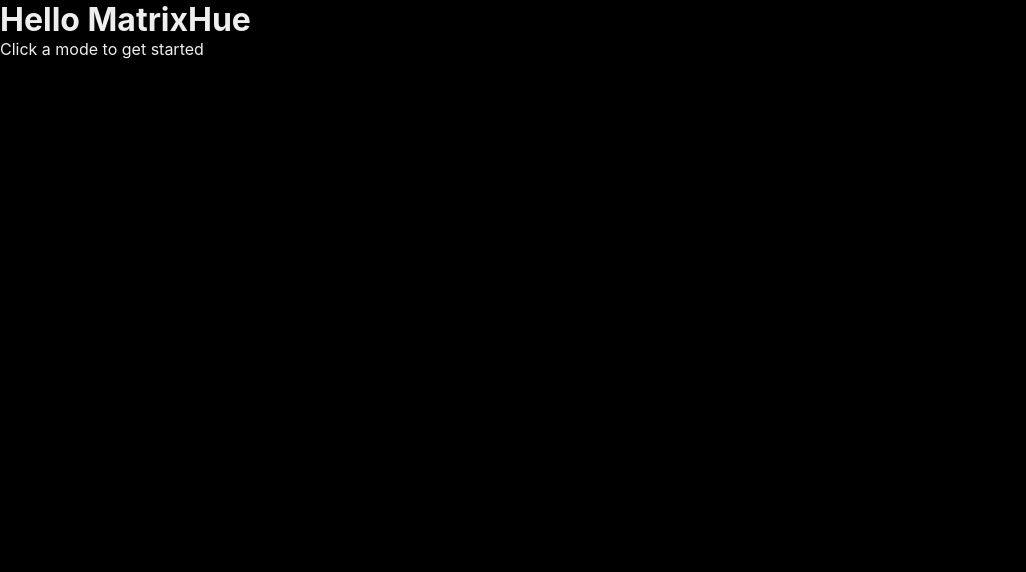
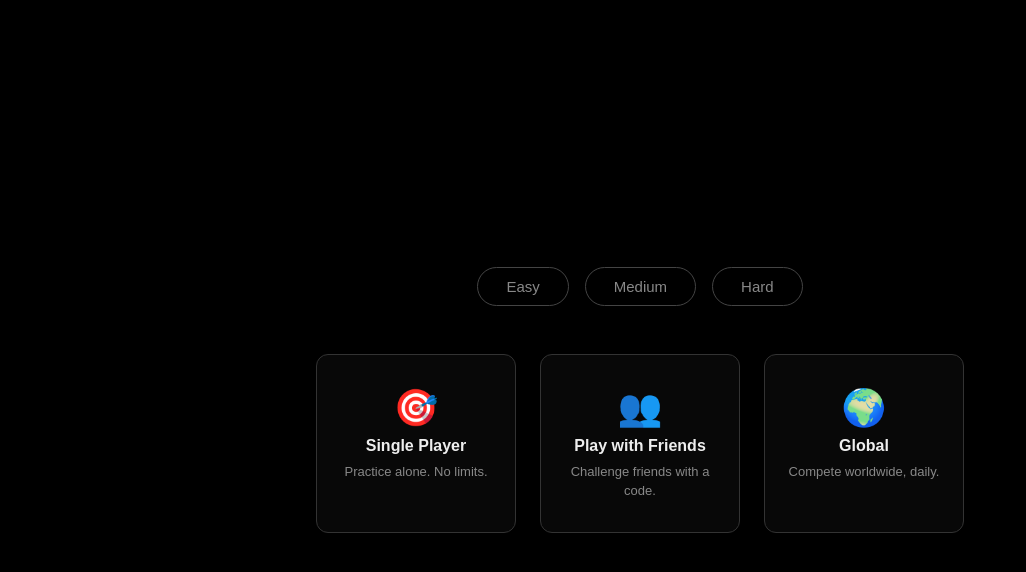
Before and after one commit to RohithAchar/matrix-hue, a React (Vite) app in the folder client/: page / in a window 1280 px wide. Shown: the top 572 px of the page, without its empty margins (0-1026 px from the left). Built offline with nearby package versions, Linux system fonts and the light colour scheme.

Commit message:
feat: home page UI — GameContext, difficulty pills, mode cards, GSAP background shift

```diff
--- a/client/src/App.css
+++ b/client/src/App.css
@@ -33,3 +33,169 @@
   display: flex;
   flex-direction: column;
 }
+
+.app {
+  height: 100%;
+  width: 100%;
+}
+
+.home {
+  height: 100%;
+  width: 100%;
+  display: flex;
+  align-items: center;
+  justify-content: center;
+  background-color: #000;
+}
+
+.home-content {
+  display: flex;
+  flex-direction: column;
+  align-items: center;
+  gap: 48px;
+}
+
+.difficulty-selector {
+  display: flex;
+  gap: 16px;
+}
+
+.pill {
+  padding: 10px 28px;
+  border-radius: 999px;
+  border: 1px solid #444;
+  background: transparent;
+  color: #888;
+  font-size: 15px;
+  cursor: pointer;
+  transition: background 0.2s, color 0.2s, border-color 0.2s;
+}
+
+.pill:hover {
+  color: #ccc;
+  border-color: #666;
+}
+
+.pill.active {
+  background: rgba(255, 255, 255, 0.08);
+  color: #fff;
+  border-color: #888;
+  box-shadow: 0 0 12px rgba(255, 255, 255, 0.1);
+}
+
+.mode-cards {
+  display: flex;
+  gap: 24px;
+}
+
+.mode-card {
+  display: flex;
+  flex-direction: column;
+  align-items: center;
+  gap: 8px;
+  width: 200px;
+  padding: 32px 20px;
+  border-radius: 12px;
+  border: 1px solid #333;
+  background: rgba(255, 255, 255, 0.03);
+  color: #ccc;
+  cursor: pointer;
+  transition: background 0.2s, border-color 0.2s;
+}
+
+.mode-card:hover {
+  background: rgba(255, 255, 255, 0.06);
+  border-color: #555;
+}
+
+.mode-card.selected {
+  border-color: #888;
+  background: rgba(255, 255, 255, 0.08);
+}
+
+.mode-icon {
+  font-size: 36px;
+}
+
+.mode-title {
+  font-size: 16px;
+  font-weight: 600;
+  color: #eee;
+}
+
+.mode-desc {
+  font-size: 13px;
+  color: #888;
+  text-align: center;
+  line-height: 1.4;
+}
+
+.name-modal-overlay {
+  position: fixed;
+  inset: 0;
+  background: rgba(0, 0, 0, 0.7);
+  display: flex;
+  align-items: center;
+  justify-content: center;
+  z-index: 100;
+}
+
+.name-modal {
+  background: #1a1a1a;
+  border: 1px solid #444;
+  border-radius: 12px;
+  padding: 32px;
+  width: 320px;
+  display: flex;
+  flex-direction: column;
+  gap: 16px;
+}
+
+.name-modal h2 {
+  font-size: 20px;
+  font-weight: 600;
+  color: #eee;
+  text-align: center;
+}
+
+.name-modal form {
+  display: flex;
+  flex-direction: column;
+  gap: 12px;
+}
+
+.name-modal input {
+  padding: 10px 14px;
+  border-radius: 8px;
+  border: 1px solid #444;
+  background: #222;
+  color: #eee;
+  font-size: 15px;
+  outline: none;
+}
+
+.name-modal input:focus {
+  border-color: #888;
+}
+
+.name-modal button {
+  padding: 10px;
+  border-radius: 8px;
+  border: none;
+  background: #eee;
+  color: #111;
+  font-size: 15px;
+  font-weight: 600;
+  cursor: pointer;
+}
+
+.name-modal button:disabled {
+  opacity: 0.4;
+  cursor: default;
+}
+
+.name-modal-error {
+  color: #e55;
+  font-size: 13px;
+  text-align: center;
+}
--- a/client/src/App.jsx
+++ b/client/src/App.jsx
@@ -1,31 +1,18 @@
 import { Routes, Route } from 'react-router-dom';
-import { SessionProvider, useSession } from './hooks/useSession';
-
-function HomePage() {
-  const { isLoggedIn, loading } = useSession();
-
-  if (loading) return null;
-
-  return (
-    <div>
-      <h1>Hello MatrixHue</h1>
-      {isLoggedIn ? (
-        <p>Welcome back!</p>
-      ) : (
-        <p>Click a mode to get started</p>
-      )}
-    </div>
-  );
-}
+import { SessionProvider } from './hooks/useSession';
+import { GameProvider } from './context/GameContext';
+import Home from './pages/Home';
 
 export default function App() {
   return (
     <SessionProvider>
-      <div className="app">
-        <Routes>
-          <Route path="/" element={<HomePage />} />
-        </Routes>
-      </div>
+      <GameProvider>
+        <div className="app">
+          <Routes>
+            <Route path="/" element={<Home />} />
+          </Routes>
+        </div>
+      </GameProvider>
     </SessionProvider>
   );
 }
--- a/client/src/components/DifficultySelector.jsx
+++ b/client/src/components/DifficultySelector.jsx
@@ -1,23 +1,14 @@
-/*
- * DifficultySelector.jsx — Easy / Medium / Hard pill buttons
- *
- * TODO:
- * - Three pill-shaped buttons: Easy, Medium, Hard
- * - One selected at a time. Click selects, deselects others.
- * - Selected pill has subtle glow/active state
- * - Calls onSelect(difficulty) from GameContext
- * - GSAP background color shift on difficulty change:
- *   Easy → #000, Medium → #1a0a0a, Hard → #2a0505
- * - Sound: playClick on selection
- */
-
 export default function DifficultySelector({ selected, onSelect }) {
-  const difficulties = ["easy", "medium", "hard"];
+  const difficulties = ['easy', 'medium', 'hard'];
 
   return (
     <div className="difficulty-selector">
       {difficulties.map((d) => (
-        <button key={d} className={selected === d ? "active" : ""}>
+        <button
+          key={d}
+          className={selected === d ? 'pill active' : 'pill'}
+          onClick={() => onSelect(d)}
+        >
           {d.charAt(0).toUpperCase() + d.slice(1)}
         </button>
       ))}
--- a/client/src/context/GameContext.jsx
+++ b/client/src/context/GameContext.jsx
@@ -1,35 +1,35 @@
-/*
- * GameContext.jsx — Global game state
- *
- * TODO:
- * - Provide state for:
- *   difficulty: "easy" | "medium" | "hard" | null
- *   mode: "single" | "friends" | "global" | null
- *   round: number (0-4)
- *   phase: "memorize" | "fade" | "recreate" | "reveal" | "finished"
- *   rounds: array of { target, guess, delta, score }
- *   totalScore: number
- *   shareCode: string (for friends mode)
- *   challengeTargets: array (for friends/global)
- * - Provide action functions:
- *   selectDifficulty(d), selectMode(m), startGame(), submitGuess(),
- *   nextRound(), resetGame()
- * - Export GameProvider + useGame context
- */
-
-import { createContext, useContext } from "react";
+import { createContext, useContext, useState } from 'react';
 
 const GameContext = createContext(null);
 
 export function GameProvider({ children }) {
-  // TODO: implement game state management
+  const [difficulty, setDifficulty] = useState(null);
+  const [mode, setMode] = useState(null);
+
+  function selectDifficulty(d) {
+    setDifficulty(d);
+  }
+
+  function selectMode(m) {
+    setMode(m);
+  }
+
+  function resetSelection() {
+    setDifficulty(null);
+    setMode(null);
+  }
+
   return (
-    <GameContext.Provider value={{}}>
+    <GameContext.Provider
+      value={{ difficulty, mode, selectDifficulty, selectMode, resetSelection }}
+    >
       {children}
     </GameContext.Provider>
   );
 }
 
 export function useGame() {
-  return useContext(GameContext);
+  const ctx = useContext(GameContext);
+  if (!ctx) throw new Error('useGame must be used within GameProvider');
+  return ctx;
 }
--- a/client/src/pages/Home.jsx
+++ b/client/src/pages/Home.jsx
@@ -1,23 +1,88 @@
-/*
- * Home.jsx — Landing page
- *
- * TODO:
- * - Import DifficultySelector from components/DifficultySelector
- * - Import three mode cards (Single, Friends, Global)
- * - Use GameContext for difficulty/mode selection
- * - GSAP transition on background color based on selected difficulty
- * - Auto-select Easy if no difficulty chosen when mode is clicked
- * - On mode+difficulty select:
- *   - No session → show NameModal → then navigate to game
- *   - Has session → navigate directly to game
- * - If pendingChallengeTargets in localStorage, show retry banner
- * - Sound: playClick on pill/card clicks
- */
+import { useState, useRef, useEffect } from 'react';
+import { useNavigate } from 'react-router-dom';
+import gsap from 'gsap';
+import DifficultySelector from '../components/DifficultySelector';
+import NameModal from '../components/NameModal';
+import { useSession } from '../hooks/useSession';
+import { useGame } from '../context/GameContext';
+
+const BG_COLORS = { easy: '#000000', medium: '#1a0a0a', hard: '#2a0505' };
+const MODE_CARDS = [
+  { key: 'single', icon: '🎯', title: 'Single Player', desc: 'Practice alone. No limits.' },
+  { key: 'friends', icon: '👥', title: 'Play with Friends', desc: 'Challenge friends with a code.' },
+  { key: 'global', icon: '🌍', title: 'Global', desc: 'Compete worldwide, daily.' },
+];
 
 export default function Home() {
+  const { isLoggedIn, loading: sessionLoading } = useSession();
+  const { difficulty, mode, selectDifficulty, selectMode } = useGame();
+  const navigate = useNavigate();
+  const bgRef = useRef(null);
+  const [showNameModal, setShowNameModal] = useState(false);
+  const [pendingMode, setPendingMode] = useState(null);
+
+  useEffect(() => {
+    gsap.to(bgRef.current, {
+      backgroundColor: BG_COLORS[difficulty || 'easy'],
+      duration: 0.6,
+      ease: 'power2.inOut',
+    });
+  }, [difficulty]);
+
+  function handleModeClick(m) {
+    selectMode(m);
+
+    if (difficulty === null) {
+      selectDifficulty('easy');
+    }
+
+    if (!isLoggedIn) {
+      setPendingMode(m);
+      setShowNameModal(true);
+      return;
+    }
+
+    navigateToGame(m);
+  }
+
+  function navigateToGame(m) {
+    const diff = difficulty || 'easy';
+    console.log('Start game:', { mode: m, difficulty: diff });
+  }
+
+  function handleNameSuccess() {
+    setShowNameModal(false);
+    if (pendingMode) {
+      navigateToGame(pendingMode);
+      setPendingMode(null);
+    }
+  }
+
+  if (sessionLoading) return null;
+
   return (
-    <div className="home">
-      <h1>MatrixHue</h1>
+    <div className="home" ref={bgRef}>
+      <div className="home-content">
+        <DifficultySelector selected={difficulty} onSelect={selectDifficulty} />
+
+        <div className="mode-cards">
+          {MODE_CARDS.map((card) => (
+            <button
+              key={card.key}
+              className={`mode-card ${mode === card.key ? 'selected' : ''}`}
+              onClick={() => handleModeClick(card.key)}
+              onMouseEnter={(e) => gsap.to(e.currentTarget, { scale: 1.05, y: -4, duration: 0.25, ease: 'power2.out' })}
+              onMouseLeave={(e) => gsap.to(e.currentTarget, { scale: 1, y: 0, duration: 0.25, ease: 'power2.out' })}
+            >
+              <span className="mode-icon">{card.icon}</span>
+              <span className="mode-title">{card.title}</span>
+              <span className="mode-desc">{card.desc}</span>
+            </button>
+          ))}
+        </div>
+      </div>
+
+      {showNameModal && <NameModal onSuccess={handleNameSuccess} />}
     </div>
   );
 }
```
Also changed, not shown: 2 other files (tests, documents, lock files or other folders).
